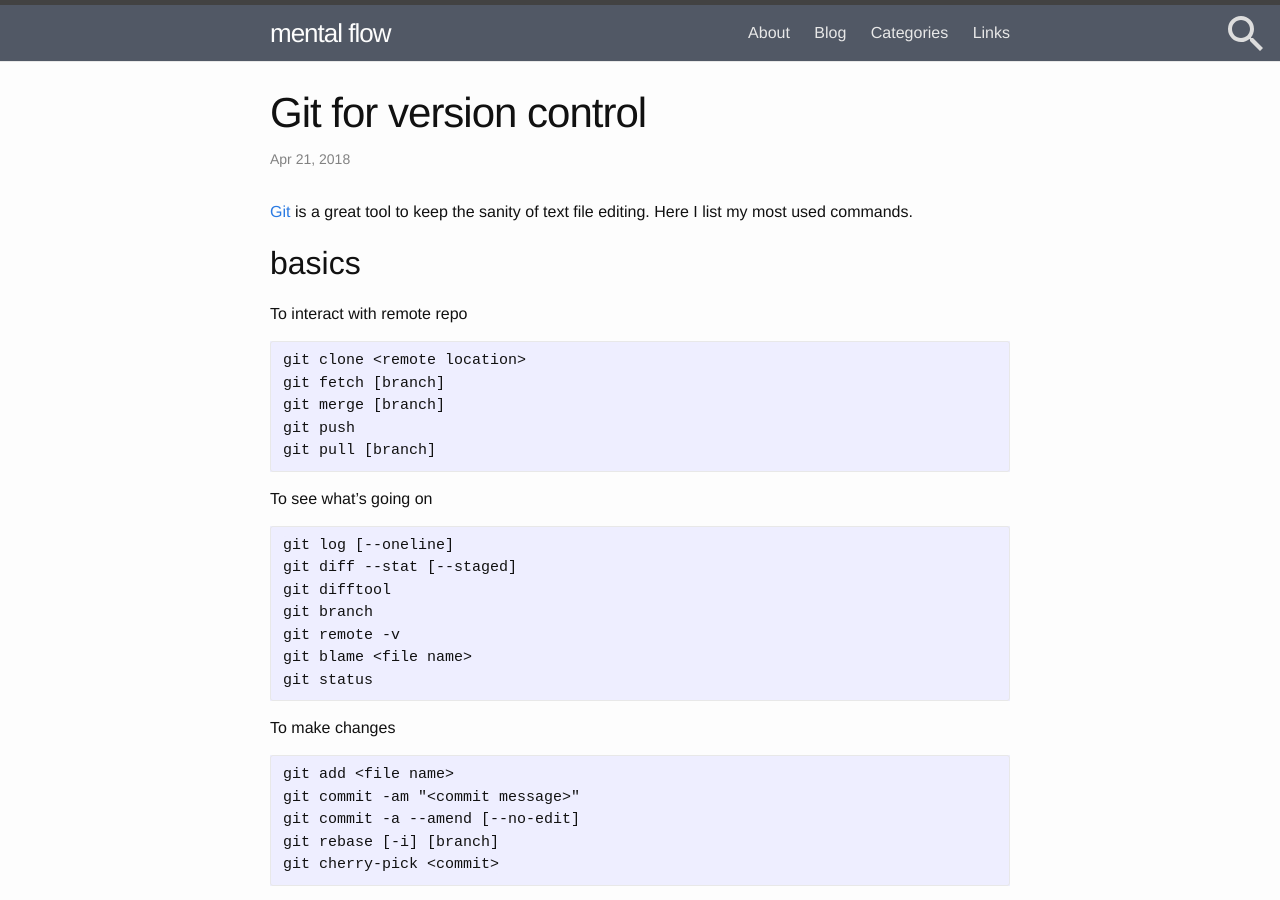
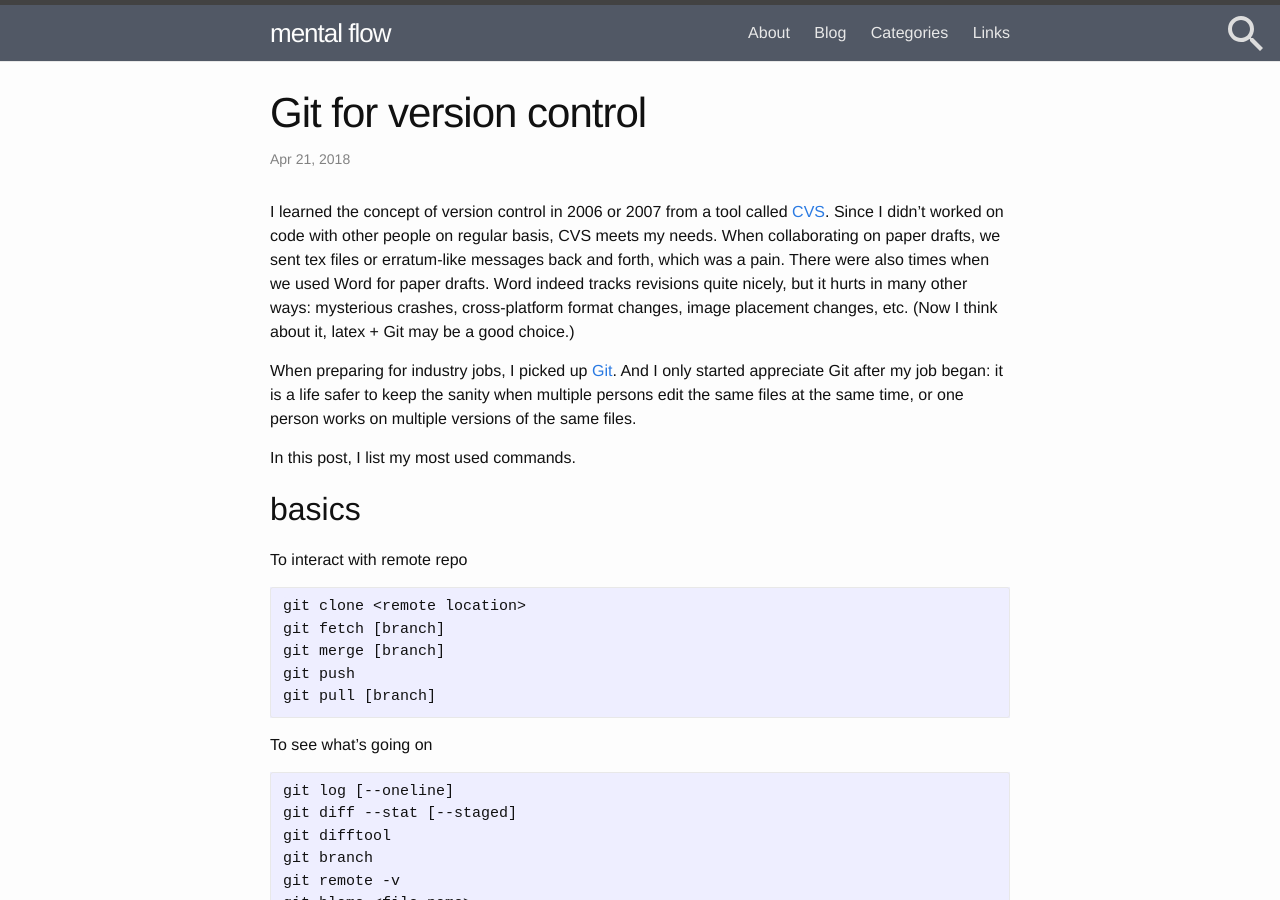
Before and after one commit to nosarthur/nosarthur.github.io, a Jekyll site: the page built from _posts/2018-04-21-git.md, in a window 1280 px wide and 900 px high. Built offline with Jekyll 4.4.1, drawn with Linux system fonts in a browser that asks for light colours; comment, search, counter and statistics services are not loaded.

Commit message:
update 5.11.2018

```diff
--- a/_posts/2018-04-21-git.md
+++ b/_posts/2018-04-21-git.md
@@ -6,8 +6,24 @@ categories: [coding]
 comments: true
 ---
 
-[Git](https://git-scm.com/) is a great tool to keep the sanity of text file editing.
-Here I list my most used commands.
+I learned the concept of version control in 2006 or 2007 from a tool called
+[CVS](https://en.wikipedia.org/wiki/Concurrent_Versions_System).
+Since I didn't worked on code with other people on regular basis, CVS meets my needs.
+When collaborating on paper drafts,
+we sent tex files or erratum-like messages back and forth, which was a pain.
+There were also times when we used Word for paper drafts.
+Word indeed tracks revisions quite nicely,
+but it hurts in many other ways: mysterious crashes, cross-platform format changes, image placement changes, etc.
+(Now I think about it, latex + Git may be a good choice.)
+
+When preparing for industry jobs,
+I picked up [Git](https://git-scm.com/).
+And I only started appreciate Git after my job began:
+it is a life safer to keep the sanity
+when multiple persons edit the same files at the same time,
+or one person works on multiple versions of the same files.
+
+In this post, I list my most used commands.
 
 ## basics
 
```
Also changed, not shown: _drafts/401k.md (added, +15 -0 lines), _drafts/job.md (added, +2 -0 lines), _drafts/pypi.md (added, +65 -0 lines), _drafts/software-career.md (added, +36 -0 lines), _posts/2016-10-22-data-science-job-hunting.md (+2 -0 lines), _posts/2017-04-23-tax.md (+1 -1 lines), _posts/2018-01-15-termux.md (+1 -1 lines), _posts/2018-05-04-kindle.md (+27 -6 lines).
